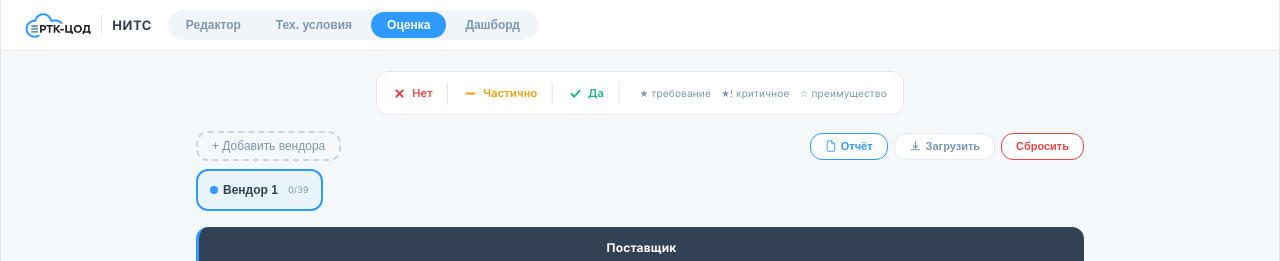
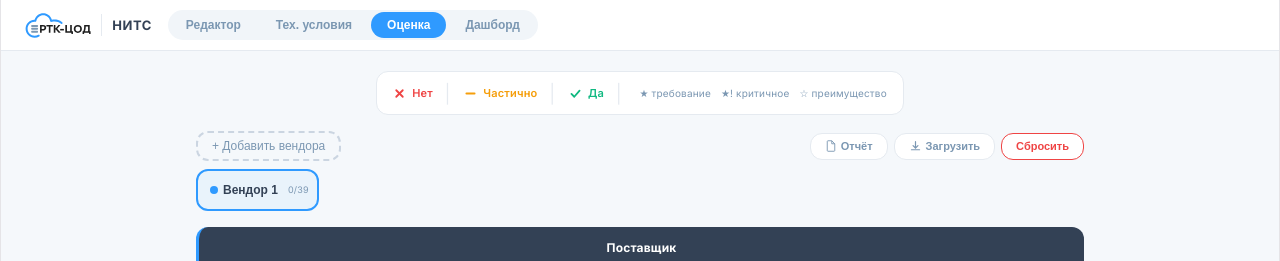
Before and after one commit to anezuf/Equipment-Testing, a React (Vite) app: page / in a window 1280 px wide. Both pictures are taken after a click on the button "Оценка". Shown: the top 261 px of the page. Built offline with nearby package versions, Linux system fonts and the light colour scheme.

Commit message:
feat: unified button hover style + vendor tab red × on hover

```diff
--- a/src/App.jsx
+++ b/src/App.jsx
@@ -622,11 +622,11 @@ export default function App(){
       <div style={{display:"flex",gap:6,flexWrap:"wrap",marginBottom:8,alignItems:"center"}}>
         {vendors.length<25&&<button className="btn-add-vendor" onClick={addV} style={{padding:"6px 14px",borderRadius:12,border:"2px dashed #CBD5E1",background:"none",color:B.steel,cursor:"pointer",fontSize:12,whiteSpace:"nowrap"}}>+ Добавить вендора</button>}
         <div style={{marginLeft:"auto",display:"flex",gap:6}}>
-          <button className="btn-secondary" onClick={()=>exportVendorPDF(act)} style={{padding:"6px 14px",borderRadius:12,border:`1.5px solid ${B.blue}`,background:"#fff",color:B.blue,cursor:"pointer",fontSize:11,fontWeight:600,whiteSpace:"nowrap",display:"flex",alignItems:"center",gap:4}}>
+          <button className="btn-action" onClick={()=>exportVendorPDF(act)} style={{padding:"6px 14px",borderRadius:12,border:`1.5px solid ${B.border}`,background:"#fff",color:B.steel,cursor:"pointer",fontSize:11,fontWeight:600,whiteSpace:"nowrap",display:"flex",alignItems:"center",gap:4}}>
             <svg width="12" height="12" viewBox="0 0 16 16" fill="none"><path d="M4 1h5l4 4v9a1 1 0 01-1 1H4a1 1 0 01-1-1V2a1 1 0 011-1z" stroke="currentColor" strokeWidth="1.2"/><path d="M9 1v4h4" stroke="currentColor" strokeWidth="1.2"/></svg>
             Отчёт
           </button>
-          <button className="btn-secondary" onClick={importFile} style={{padding:"6px 14px",borderRadius:12,border:`1.5px solid ${B.border}`,background:"#fff",color:B.steel,fontSize:11,fontWeight:600,cursor:"pointer",whiteSpace:"nowrap",display:"flex",alignItems:"center",gap:4}}>
+          <button className="btn-action" onClick={importFile} style={{padding:"6px 14px",borderRadius:12,border:`1.5px solid ${B.border}`,background:"#fff",color:B.steel,fontSize:11,fontWeight:600,cursor:"pointer",whiteSpace:"nowrap",display:"flex",alignItems:"center",gap:4}}>
             <svg width="13" height="13" viewBox="0 0 16 16" fill="none"><path d="M8 2v8M5 7l3 3 3-3M3 12h10" stroke="currentColor" strokeWidth="1.5" strokeLinecap="round" strokeLinejoin="round"/></svg>
             Загрузить
           </button>
@@ -634,9 +634,11 @@ export default function App(){
         </div>
       </div>
       <div style={{display:"flex",gap:6,flexWrap:"wrap",marginBottom:16}}>
-        {vendors.map((v,i)=>{return <div key={i} onClick={()=>setAct(i)} style={{display:"inline-flex",alignItems:"center",gap:5,padding:"6px 12px",borderRadius:12,cursor:"pointer",background:i===act?VC[i%VC.length]+"10":"#fff",border:`2px solid ${i===act?VC[i%VC.length]:B.border}`,transition:"all 0.2s",maxWidth:260,minWidth:0}}>
-          <div style={{width:8,height:8,borderRadius:"50%",background:VC[i%VC.length],flexShrink:0}}/><input value={v.name} onChange={e=>setName(i,e.target.value)} onClick={e=>e.stopPropagation()} style={{background:"none",border:"none",color:B.graphite,fontSize:12,fontWeight:i===act?700:400,width:Math.min(Math.max(v.name.length*7.5,60),140),minWidth:40,maxWidth:140,outline:"none",overflow:"hidden",textOverflow:"ellipsis"}} title={v.name}/><span style={{fontSize:9,color:B.steel,flexShrink:0,whiteSpace:"nowrap"}}>{filled(v.scores)}/{itemCount}</span>
-          {vendors.length>1&&<span onClick={e=>{e.stopPropagation();rmV(i);}} style={{color:B.steel,cursor:"pointer",fontSize:14,flexShrink:0}}>×</span>}
+        {vendors.map((v,i)=>{return <div key={i} onClick={()=>setAct(i)} style={{display:"inline-flex",alignItems:"center",borderRadius:12,cursor:"pointer",background:i===act?VC[i%VC.length]+"10":"#fff",border:`2px solid ${i===act?VC[i%VC.length]:B.border}`,transition:"all 0.2s",maxWidth:260,minWidth:0,overflow:"hidden"}}>
+          <div style={{display:"flex",alignItems:"center",gap:5,padding:"6px 8px 6px 12px",minWidth:0}}>
+            <div style={{width:8,height:8,borderRadius:"50%",background:VC[i%VC.length],flexShrink:0}}/><input value={v.name} onChange={e=>setName(i,e.target.value)} onClick={e=>e.stopPropagation()} style={{background:"none",border:"none",color:B.graphite,fontSize:12,fontWeight:i===act?700:400,width:Math.min(Math.max(v.name.length*7.5,60),140),minWidth:40,maxWidth:140,outline:"none",overflow:"hidden",textOverflow:"ellipsis"}} title={v.name}/><span style={{fontSize:9,color:B.steel,flexShrink:0,whiteSpace:"nowrap"}}>{filled(v.scores)}/{itemCount}</span>
+          </div>
+          {vendors.length>1&&<span className="vendor-rm" onClick={e=>{e.stopPropagation();rmV(i);}} style={{borderLeft:`1px solid rgba(0,0,0,0.12)`,padding:"0 9px",cursor:"pointer",color:B.steel,fontSize:14,flexShrink:0,display:"flex",alignItems:"center",alignSelf:"stretch",transition:"all 0.15s ease"}}>×</span>}
         </div>;})}
       </div>
       {sections.map((sec,si)=>{const off=SEC_OFF[si];
--- a/src/index.css
+++ b/src/index.css
@@ -181,6 +181,22 @@ button {
 }
 .btn-add-vendor:active { background-color: #dbeafe !important; }
 
+/* Action buttons (Отчёт / Загрузить): gray base → solid blue on hover */
+.btn-action { transition: all 0.2s ease; }
+.btn-action:hover {
+  border-color: #2F9AFF !important;
+  background-color: #EFF6FF !important;
+  color: #2F9AFF !important;
+}
+.btn-action:active { background-color: #dbeafe !important; }
+
+/* Vendor pill × zone */
+.vendor-rm:hover {
+  background-color: #EF4444 !important;
+  color: #fff !important;
+  border-left-color: transparent !important;
+}
+
 @media print {
   [data-nav] { display: none !important; }
   body, html { background: #fff !important; margin: 0 auto !important; padding: 0 !important; -webkit-print-color-adjust: exact; print-color-adjust: exact; max-width: 100%; }
```
